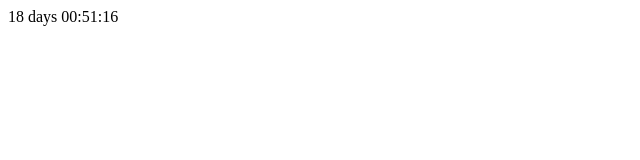
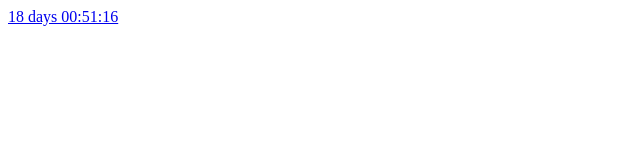
Before and after one commit to marutanm/until-release, a plain HTML site: page index.html in a window 1280 px wide. Shown: the whole page, without its empty margins (0-640 px from the left). Drawn offline with Linux system fonts and the light colour scheme.

Commit message:
Link to Amazon wishlist

```diff
--- a/index.html
+++ b/index.html
@@ -24,7 +24,7 @@
             return t
           }
         }
-        body[0].innerHTML = leftDay + ' day' + (function(a){if (a > 1){return 's '}else{return ' '}})(leftDay) + withZero(leftHour) + ':' + withZero(leftMin) + ':' + withZero(leftSec);
+        body[0].innerHTML = '<a href="http://www.amazon.co.jp/registry/wishlist/2MHVZAQ5ZA7S8">' + leftDay + ' day' + (function(a){if (a > 1){return 's '}else{return ' '}})(leftDay) + withZero(leftHour) + ':' + withZero(leftMin) + ':' + withZero(leftSec) + '</a>';
       }, 1000)
     }
   </script>
```
